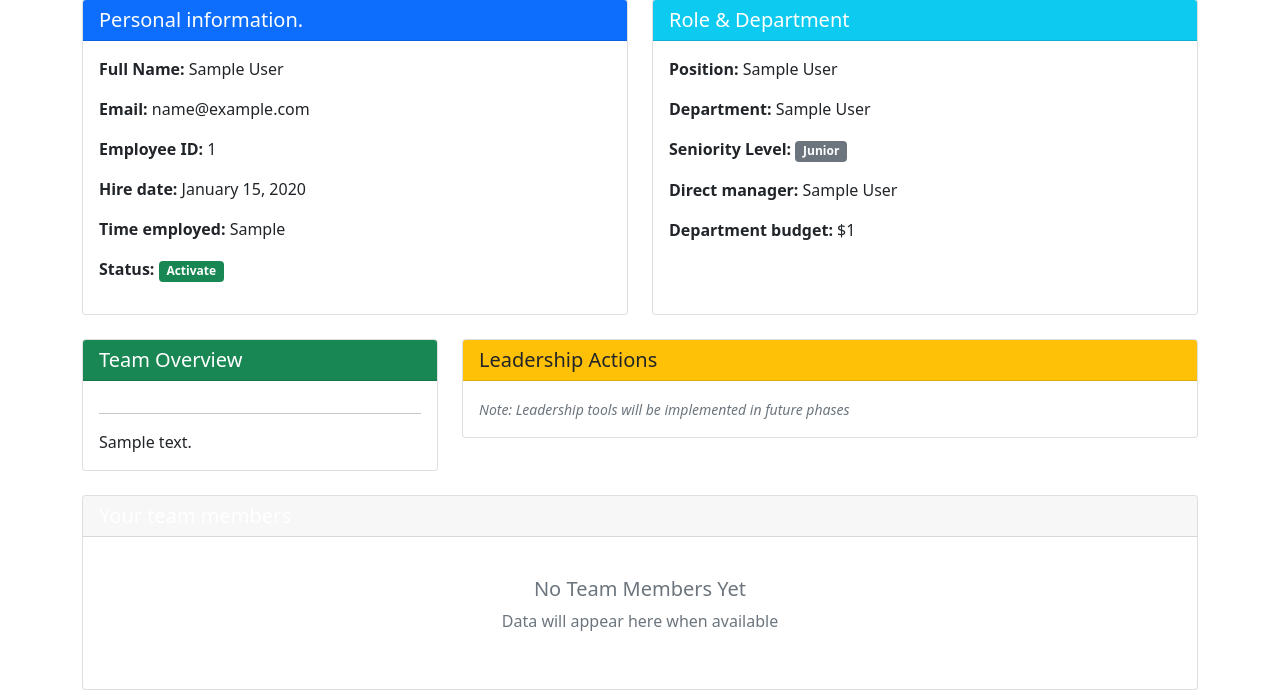
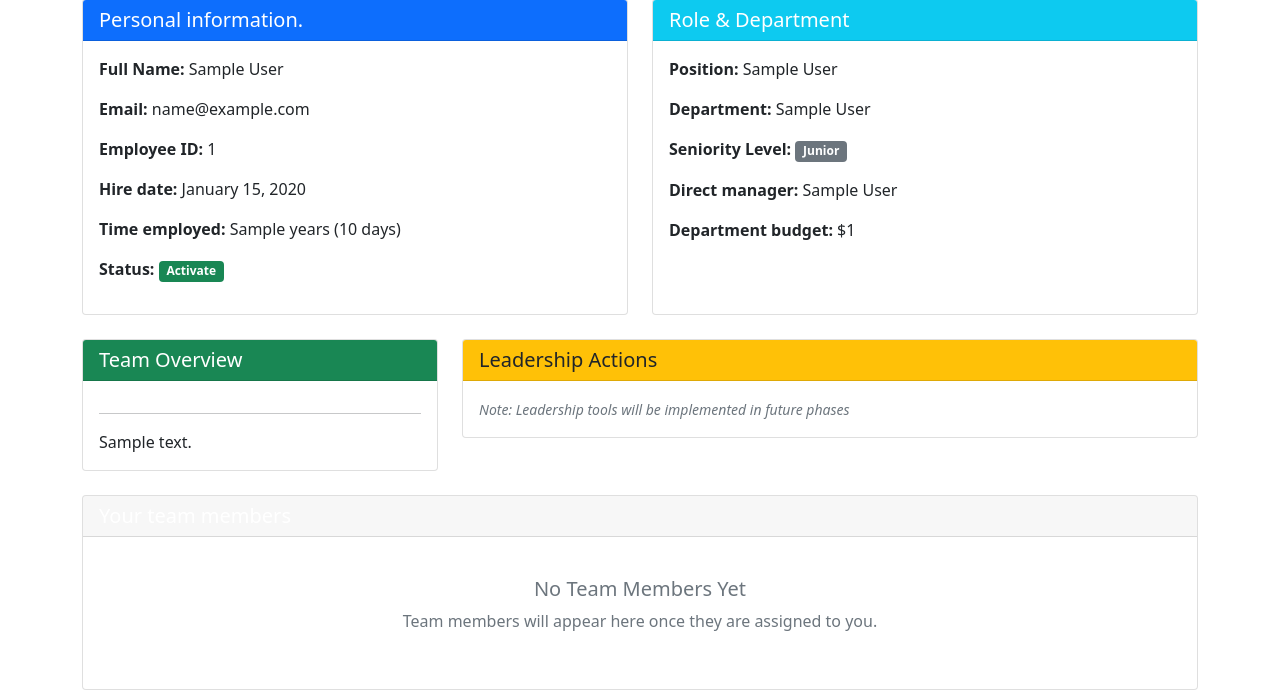
Before and after one commit to ivanvallejoss/hr_system, a Django app: template dashboards/templates/dashboards/team_lead_dashboard.html in a window 1280 px wide. Shown: the part 201-891 px from the top of the page. Run offline with Django 5.2, Linux system fonts and the light colour scheme; tables that the repository leaves empty hold one stand-in row (values such as "Sample post"); the template is opened without the code that fills it: values that come from a table or form of the project are taken from there, most other values are stand-ins (such as "Sample title", 1, 10 or a date in 2020).

Commit message:
correccion de typos

```diff
--- a/dashboards/templates/dashboards/partials/action_buttons.html
+++ b/dashboards/templates/dashboards/partials/action_buttons.html
@@ -17,7 +17,7 @@
                                     {{ action.label }}
                                 </a>
                             {% else %}
-                                <button class="btn {{ action.btn_class|default:"btn-outline-primary" }}w-100"
+                                <button class="btn {{ action.btn_class|default:"btn-outline-primary" }} w-100"
                                 {% if action.disabled %} disabled {% endif %}>
                                 {% if action.icon %} <i class="{{ action.icon }}"></i>{% endif %}
                                 {{ action.label }}
--- a/dashboards/templates/dashboards/partials/data_table.html
+++ b/dashboards/templates/dashboards/partials/data_table.html
@@ -33,7 +33,7 @@
                     <div class="text-center py-4">
                         <i class="{{ empty_icon|default:'fas fa-inbox'}} fa-3x text-muted mb-3"></i>
                         <h5 class="text-muted">{{ empty_title|default:"No Data Found" }}</h5>
-                        <p class="text-muted">{{ empy_message|default:"Data will appear here when available" }}</p>
+                        <p class="text-muted">{{ empty_message|default:"Data will appear here when available" }}</p>
                     </div>
                 {% endif %}
             </div>
--- a/dashboards/templates/dashboards/partials/user_info_card.html
+++ b/dashboards/templates/dashboards/partials/user_info_card.html
@@ -8,7 +8,7 @@
             <p><strong>Email:</strong> {{ employee.user.email}}</p>
             <p><strong>Employee ID:</strong> {{ employee.id}}</p>
             <p><strong>Hire date:</strong> {{ employee.hire_date|date:"F d, Y"}}</p>
-            <p><strong>Time employed:</strong> {{ years_employed }}</p>
+            <p><strong>Time employed:</strong> {{ years_employed }} year{{ years_employed|pluralize }} ({{ days_employed }} days)</p>
             <p><strong>Status:</strong>
                 <span class="badge bg-success">Activate</span>
                 {% if is_team_lead %}
--- a/dashboards/views.py
+++ b/dashboards/views.py
@@ -68,7 +68,7 @@ class EmployeeDashboardView(LoginRequiredMixin, EmployeeContextMixin, TemplateVi
                 'label': 'View Schedule',
                 'icon': 'fas fa-calendar',
                 'disabled': True,
-                'col-size': '3'
+                'col_size': '3'
             },
             {
                 'label': 'Request Leave',
```
